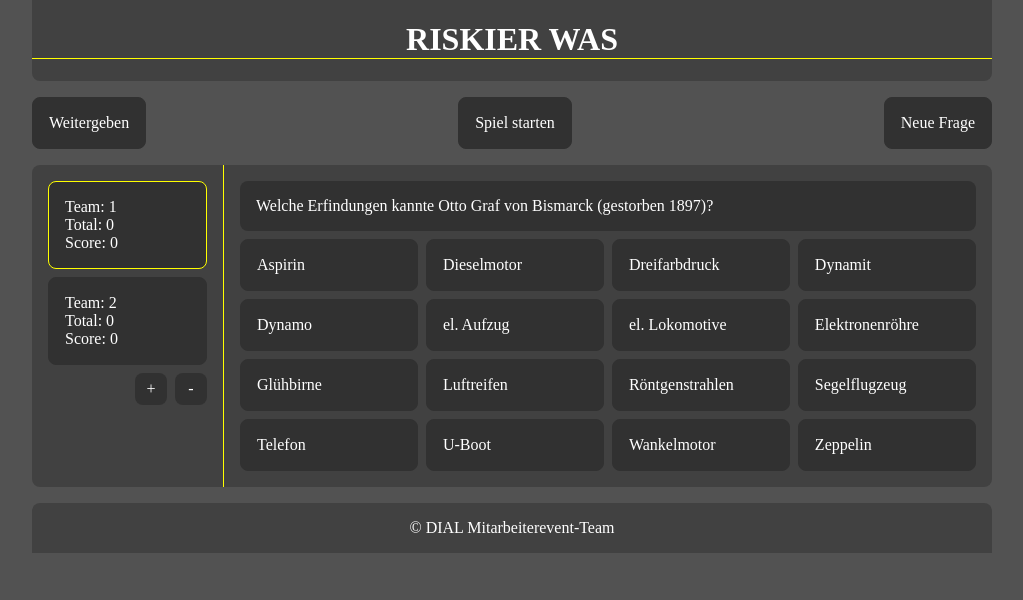
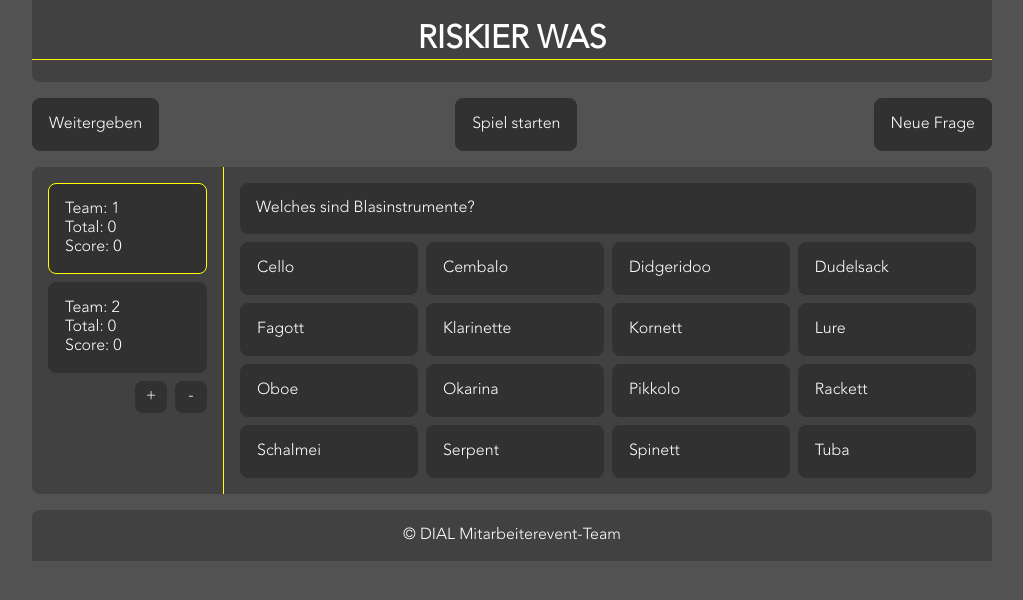
Before and after one commit to paulpreuss/RiskierWas, an Angular app: page / in a window 1280 px wide. Shown: the top 600 px of the page, without its empty margins (128-1151 px from the left). Built offline with nearby package versions, Linux system fonts and the light colour scheme; a web font is replaced by a local one.

Commit message:
added font

```diff
--- a/src/app/page-game/page-game.component.ts
+++ b/src/app/page-game/page-game.component.ts
@@ -20,7 +20,7 @@ export class PageGameComponent implements OnInit {
       { id: 2, score: 0, roundScore: 0, active: false }
     ];
     this.questions = this.loadQuestions();
-    this.activeQuestion = this.questions[0];
+    this.activeQuestion = this.questions[9];
   }
 
   ngOnInit(): void {
```
Also changed, not shown: src/assets/fonts/avenirltstd-light.otf (added).
